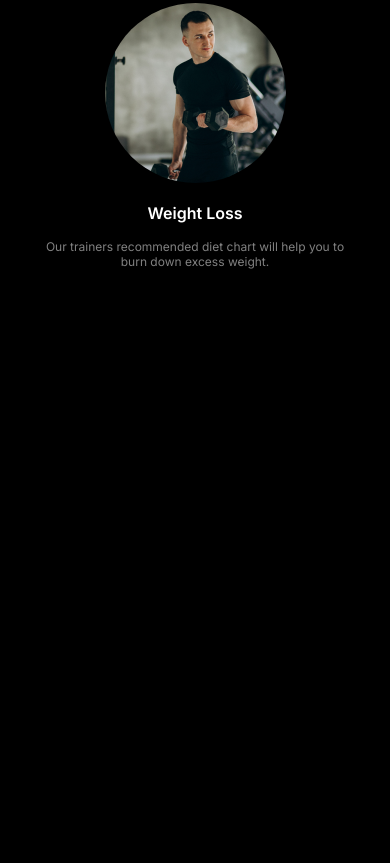
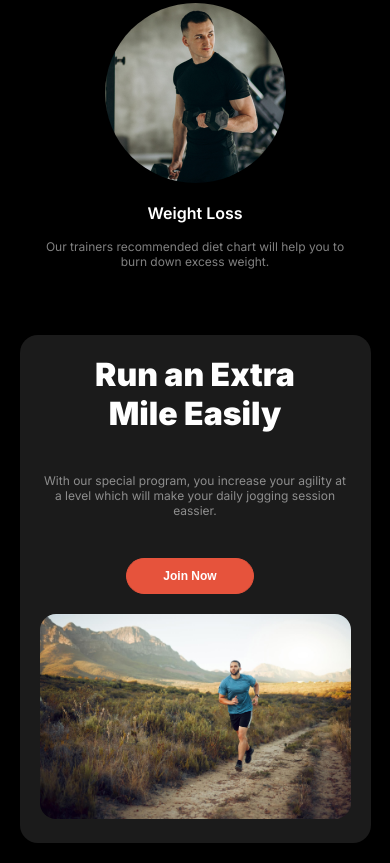
Before and after one commit to Arup53/PH-ASSIGN-2-ARUP, a plain HTML site: page index.html in a window 390 px wide. Shown: the part 2088-2951 px from the top of the page. Before the commit the page ends 2423 px from the top, so only its background shows below. Drawn offline with Linux system fonts and the light colour scheme; a web font is replaced by a local one.

Commit message:
run section commit

```diff
--- a/index.html
+++ b/index.html
@@ -117,8 +117,20 @@
         </div>
     </section>
 
+    <section class="run maxm-width">
+     <div class="run-title-container">
+      <h3 class="run-title txt-white">Run an Extra <br>
+        Mile Easily</h3>
+      <p class="run-info txt-light-gray">
+        With our special program, you increase your agility at a level which will make your daily jogging session eassier.
+      </p>
+      <button class="btn-primary">Join Now</button>
+     </div>
 
-
+     <div class="run-img-container">
+        <img src="./images/run.jpg" alt="">
+     </div>
+    </section>
 
 
    </main>
--- a/style/responsive.css
+++ b/style/responsive.css
@@ -63,4 +63,20 @@
     }
 
 
+    .run {
+        padding: 1.25rem;
+        flex-direction: column;
+    }
+
+    .run-title-container{
+        text-align: center;
+    }
+
+    .run-img-container{
+        max-width: 100%;
+    }
+    .run-img-container img {
+        width: 100%;
+    }
+
 }
--- a/style/style.css
+++ b/style/style.css
@@ -229,7 +229,7 @@ font-weight: 400;
 .habbit-img-container{
     display: grid;
     grid-template-columns: repeat(4,1fr);
-    gap: 20px;
+    gap: 1.25rem;
     margin:3.125rem 0;
 
 }
@@ -264,3 +264,42 @@ font-weight: 400;
     font-weight: 400;
     margin: 1rem;
 }
+
+
+/* run section style */
+.run {
+    border-radius: 18px;
+    background: rgba(34, 34, 34, 0.815);
+    display: flex;
+    justify-content: space-between;
+    align-items: center;
+    padding: 50px;
+    gap: 1.25rem;
+
+}
+
+
+
+.run-title{
+    font-size: 2rem;
+    font-weight: 900;
+    line-height: normal;
+    margin-bottom: 2.5rem;
+}
+
+.run-info {
+    color: rgba(255, 255, 255, 0.5);
+    font-size: .75rem;
+    font-weight: 400;
+    margin-bottom: 2.5rem;
+}
+
+.run-img-container{
+    max-width: 40%;
+}
+
+.run-img-container img {
+    width: 100%;
+    border-radius: 1rem;
+    border: none;
+}
```
